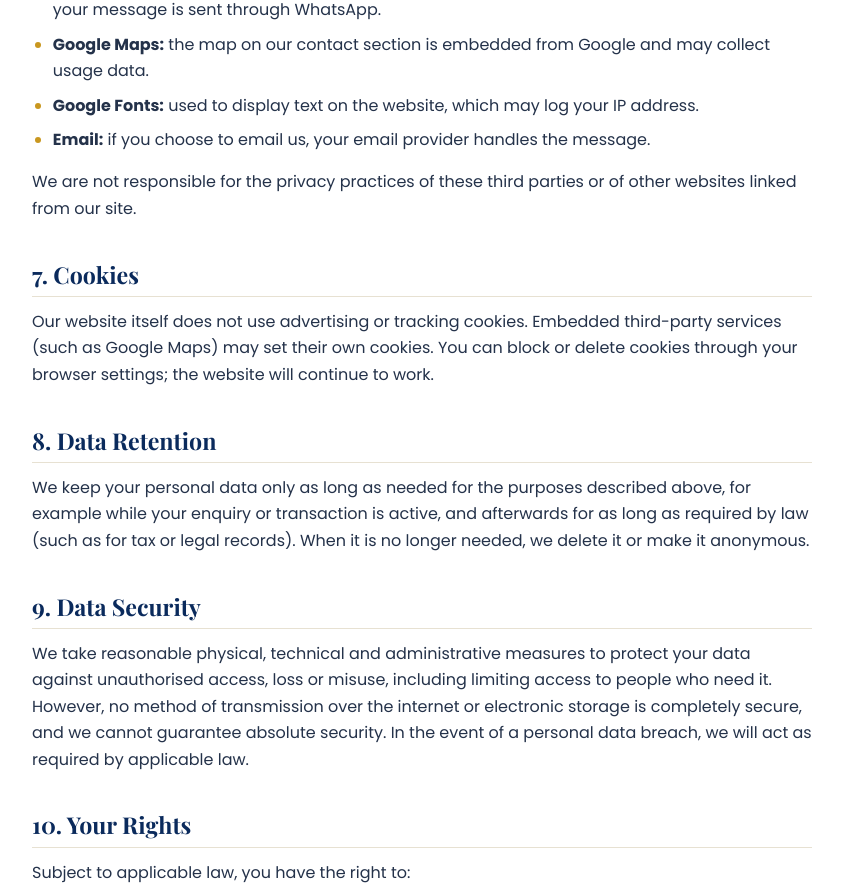
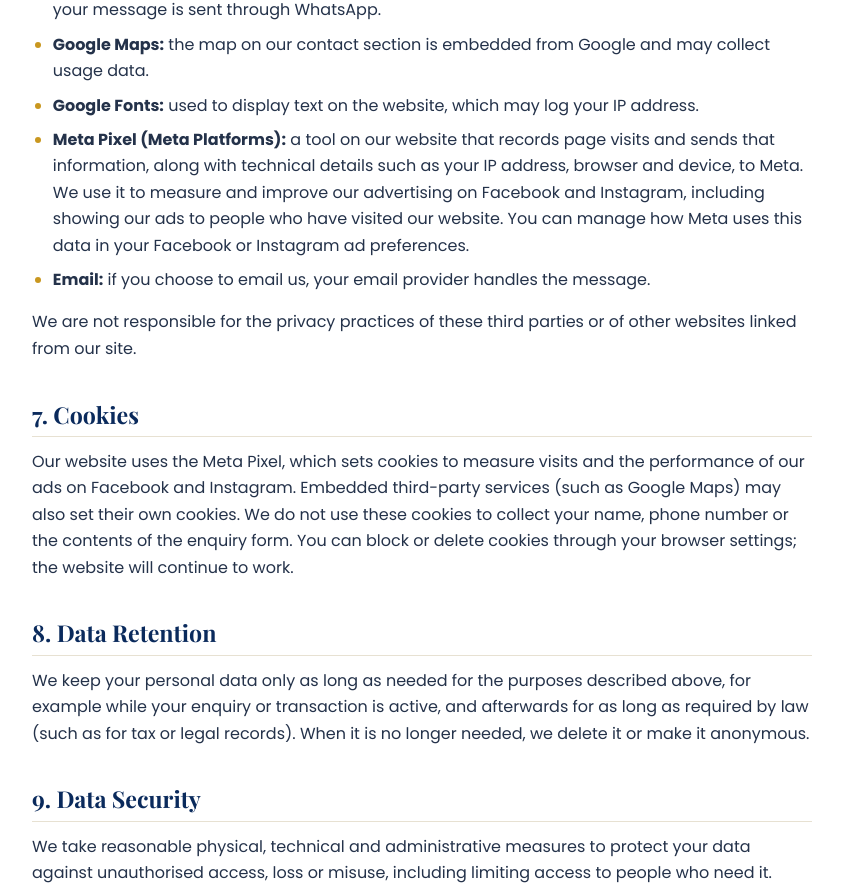
Before and after one commit to adora7xshiavnski/dhanraj-property-website, a React (Vite) app: page /privacy-policy in a window 1280 px wide. Shown: the part 2379-3269 px from the top of the page, without its empty margins (316-1159 px from the left). Built offline with nearby package versions, Linux system fonts and the light colour scheme.

Commit message:
feat: integrate Meta Pixel for tracking page views and update privacy policy

```diff
--- a/index.html
+++ b/index.html
@@ -16,8 +16,27 @@
       href="https://fonts.googleapis.com/css2?family=Playfair+Display:wght@600;700;800&family=Poppins:wght@300;400;500;600;700&display=swap"
       rel="stylesheet"
     />
+
+    <!-- Meta Pixel Code -->
+    <script>
+      !function(f,b,e,v,n,t,s)
+      {if(f.fbq)return;n=f.fbq=function(){n.callMethod?
+      n.callMethod.apply(n,arguments):n.queue.push(arguments)};
+      if(!f._fbq)f._fbq=n;n.push=n;n.loaded=!0;n.version='2.0';
+      n.queue=[];t=b.createElement(e);t.async=!0;
+      t.src=v;s=b.getElementsByTagName(e)[0];
+      s.parentNode.insertBefore(t,s)}(window, document,'script',
+      'https://connect.facebook.net/en_US/fbevents.js');
+      fbq('init', '1847805576251044');
+      fbq('track', 'PageView');
+    </script>
+    <!-- End Meta Pixel Code -->
   </head>
   <body>
+    <!-- Meta Pixel noscript fallback (an <img> is not valid inside <noscript> in <head>) -->
+    <noscript><img height="1" width="1" style="display:none"
+      src="https://www.facebook.com/tr?id=1847805576251044&ev=PageView&noscript=1"
+    /></noscript>
     <div id="root"></div>
     <script type="module" src="/src/main.jsx"></script>
   </body>
--- a/src/App.jsx
+++ b/src/App.jsx
@@ -4,6 +4,7 @@ import Footer from './components/Footer.jsx';
 import WhatsAppButton from './components/WhatsAppButton.jsx';
 import ScrollManager from './components/ScrollManager.jsx';
 import BackToTop from './components/BackToTop.jsx';
+import MetaPixelTracker from './components/MetaPixelTracker.jsx';
 import Home from './pages/Home.jsx';
 import PrivacyPolicy from './pages/PrivacyPolicy.jsx';
 import NotFound from './pages/NotFound.jsx';
@@ -12,6 +13,7 @@ export default function App() {
   return (
     <>
       <ScrollManager />
+      <MetaPixelTracker />
       <Header />
       <main>
         <Routes>
--- /dev/null
+++ b/src/components/MetaPixelTracker.jsx
@@ -0,0 +1,19 @@
+import { useEffect, useRef } from 'react';
+import { useLocation } from 'react-router-dom';
+
+// The Meta Pixel is initialised once in index.html, which also tracks the first PageView.
+// Client-side route changes don't reload the page, so track a PageView for each new path here.
+export default function MetaPixelTracker() {
+  const { pathname } = useLocation();
+  const lastTracked = useRef(pathname);
+
+  useEffect(() => {
+    if (pathname === lastTracked.current) return;
+    lastTracked.current = pathname;
+    if (typeof window.fbq === 'function') {
+      window.fbq('track', 'PageView');
+    }
+  }, [pathname]);
+
+  return null;
+}
--- a/src/pages/PrivacyPolicy.jsx
+++ b/src/pages/PrivacyPolicy.jsx
@@ -110,15 +110,21 @@ export default function PrivacyPolicy() {
               <li><strong>WhatsApp (Meta):</strong> when you click a WhatsApp button or send the enquiry form via WhatsApp, your message is sent through WhatsApp.</li>
               <li><strong>Google Maps:</strong> the map on our contact section is embedded from Google and may collect usage data.</li>
               <li><strong>Google Fonts:</strong> used to display text on the website, which may log your IP address.</li>
+              <li><strong>Meta Pixel (Meta Platforms):</strong> a tool on our website that records page visits and sends
+                that information, along with technical details such as your IP address, browser and device, to Meta. We
+                use it to measure and improve our advertising on Facebook and Instagram, including showing our ads to
+                people who have visited our website. You can manage how Meta uses this data in your Facebook or
+                Instagram ad preferences.</li>
               <li><strong>Email:</strong> if you choose to email us, your email provider handles the message.</li>
             </ul>
             <p>We are not responsible for the privacy practices of these third parties or of other websites linked from our site.</p>
 
             <h2 id="cookies">7. Cookies</h2>
             <p>
-              Our website itself does not use advertising or tracking cookies. Embedded third-party services (such as
-              Google Maps) may set their own cookies. You can block or delete cookies through your browser settings;
-              the website will continue to work.
+              Our website uses the Meta Pixel, which sets cookies to measure visits and the performance of our ads on
+              Facebook and Instagram. Embedded third-party services (such as Google Maps) may also set their own
+              cookies. We do not use these cookies to collect your name, phone number or the contents of the enquiry
+              form. You can block or delete cookies through your browser settings; the website will continue to work.
             </p>
 
             <h2 id="retention">8. Data Retention</h2>
```
